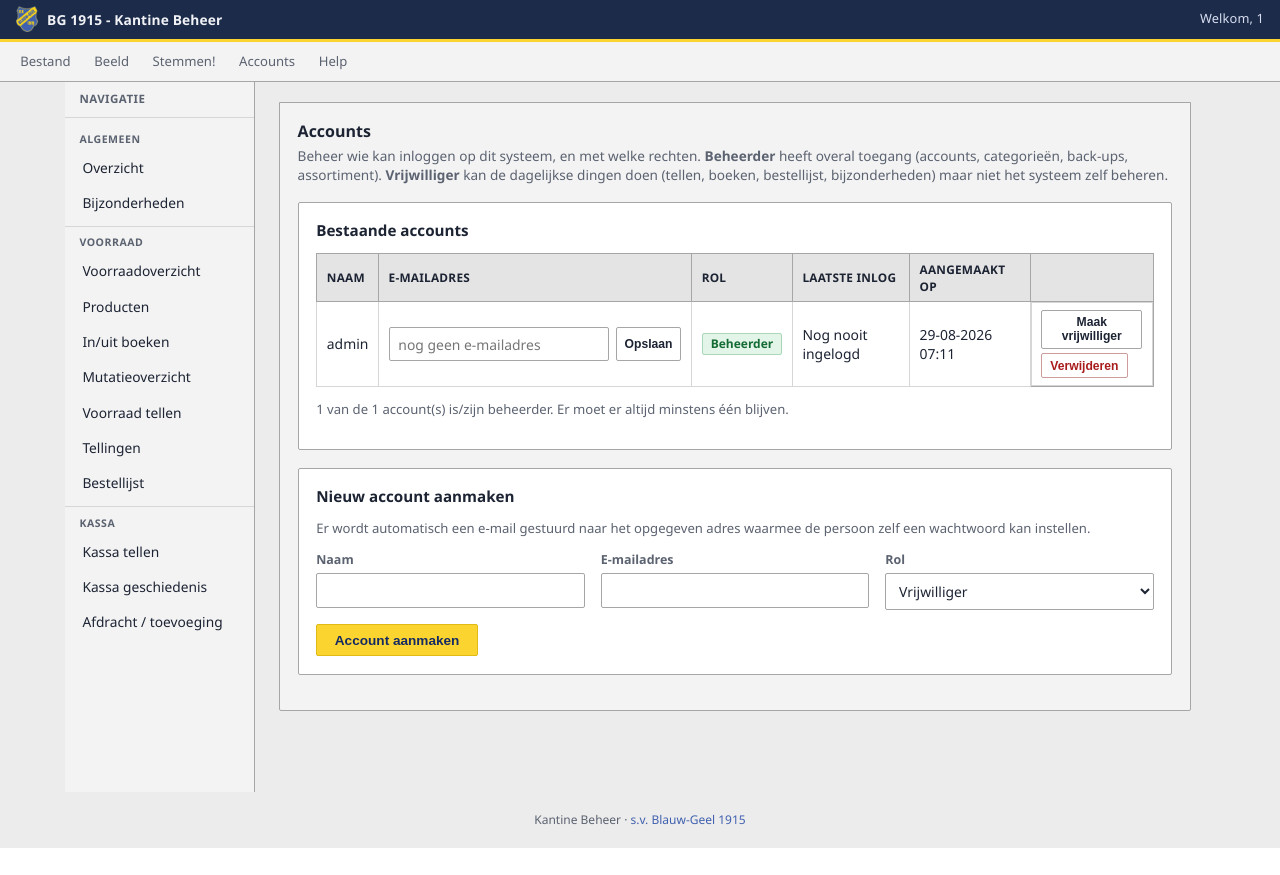
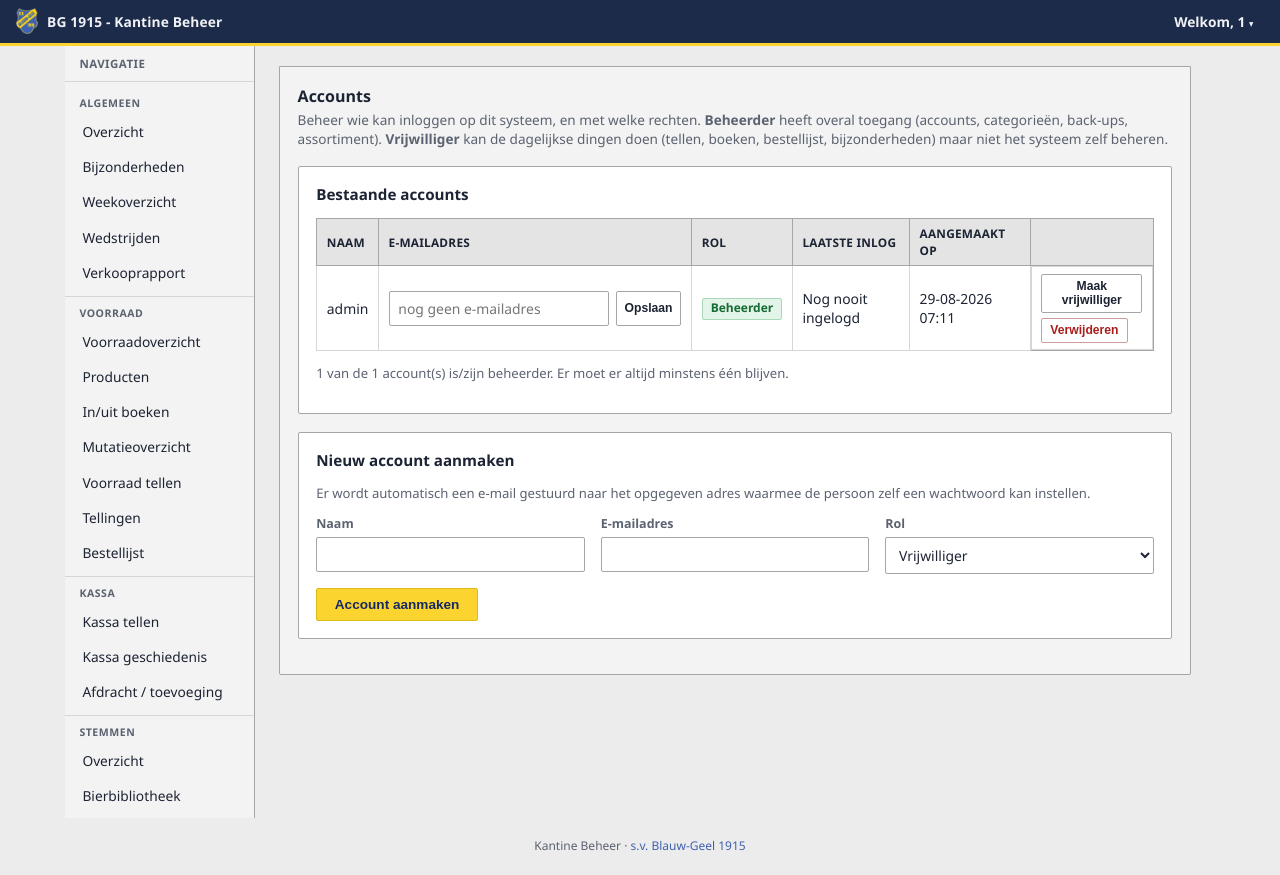
Before and after one commit to Luukie2003/blauwgeel, a Flask app: page /accounts in a window 1280 px wide. Before the commit the page ends 848 px from the top, so only its background shows below. Run offline with Flask 3, Linux system fonts and the light colour scheme; the visitor is signed in with stand-in values (Sample User, id 1); data comes from the database, SQL or seed files in the repository.

Commit message:
Navigatie: bovenbalk en zijbalk samenvoegen tot één systeem
De losse bovenste dropdown-balk (Bestand/Beeld/Stemmen!/Accounts/Help)
overlapte met de zijbalk -- sommige pagina's stonden in allebei, andere
(Stemmen, Kassa) alleen in de zijbalk. Nu is de zijbalk de enige plek om
te navigeren, per domein gegroepeerd (Algemeen, Voorraad, Kassa,
Stemmen); de bovenbalk is teruggebracht tot alleen het account-menu
("Welkom, {naam}"), met daarin ook Help en Uitloggen.

Groepsvolgorde in de zijbalk ligt nu vast in NAV_GROEP_VOLGORDE, met
alvast een plek voor een toekomstige "Keuken"-groep (snacks tellen)
tussen Kassa en Stemmen -- die verschijnt vanzelf zodra er navigatie-
items met die groep worden toegevoegd.

Co-Authored-By: Claude Sonnet 5 <noreply@anthropic.com>

```diff
--- a/app.py
+++ b/app.py
@@ -246,6 +246,24 @@ NAV_ITEMS = [
         "label": "Bijzonderheden",
     },
     {
+        "groep": "Algemeen",
+        "endpoints": ["week_overzicht"],
+        "url_endpoint": "week_overzicht",
+        "label": "Weekoverzicht",
+    },
+    {
+        "groep": "Algemeen",
+        "endpoints": ["wedstrijden_overzicht"],
+        "url_endpoint": "wedstrijden_overzicht",
+        "label": "Wedstrijden",
+    },
+    {
+        "groep": "Algemeen",
+        "endpoints": ["verkooprapport", "verkooprapport_pdf_route", "verkooprapport_csv_route"],
+        "url_endpoint": "verkooprapport",
+        "label": "Verkooprapport",
+    },
+    {
         "groep": "Voorraad",
         "endpoints": ["voorraadoverzicht"],
         "url_endpoint": "voorraadoverzicht",
@@ -324,7 +342,39 @@ NAV_ITEMS = [
         "url_endpoint": "kassa_mutatie_nieuw",
         "label": "Afdracht / toevoeging",
     },
+    {
+        "groep": "Stemmen",
+        "endpoints": [
+            "stemmen_overzicht",
+            "stemvraag_nieuw",
+            "stemvraag_detail",
+            "stemvraag_poster_pdf",
+            "stemvraag_sluiten",
+            "stemvraag_heropenen",
+            "stemvraag_verwijderen",
+            "stemvraag_einddatum_instellen",
+            "stemvraag_instellingen_bijwerken",
+            "stem_goedkeuren",
+            "stem_afkeuren",
+        ],
+        "url_endpoint": "stemmen_overzicht",
+        "label": "Overzicht",
+    },
+    {
+        "groep": "Stemmen",
+        "endpoints": ["bieren_lijst", "bier_verwijderen"],
+        "url_endpoint": "bieren_lijst",
+        "label": "Bierbibliotheek",
+    },
 ]
+
+# Groepen komen in deze volgorde in de zijbalk te staan (Python dicts noch
+# SQL-resultaten garanderen een stabiele groepsvolgorde als items ooit worden
+# herschikt, dus NAV_ITEMS wordt bij het opbouwen van de zijbalk hierop
+# gesorteerd). Nieuwe groepen (bijv. een toekomstige "Keuken") hoeven hier
+# alleen aan toegevoegd te worden om vanzelf een eigen sectie te krijgen.
+NAV_GROEP_VOLGORDE = ["Algemeen", "Voorraad", "Kassa", "Keuken", "Stemmen"]
+NAV_ITEMS.sort(key=lambda item: NAV_GROEP_VOLGORDE.index(item["groep"]))
 
 
 def get_secret_key():
--- a/static/style.css
+++ b/static/style.css
@@ -71,11 +71,20 @@ a:hover { text-decoration: underline; }
     width: auto;
 }
 
-.titelbalk-welkom {
+.titelbalk-account-trigger {
     font-weight: 400;
     font-size: 0.8rem;
     color: #d8def0;
     white-space: nowrap;
+}
+
+.titelbalk-account-trigger:hover,
+.menu-item.open .titelbalk-account-trigger {
+    color: var(--tekst);
+}
+
+.menu-trigger-pijl {
+    font-size: 0.7em;
 }
 
 .site-banner {
@@ -103,18 +112,6 @@ a:hover { text-decoration: underline; }
 }
 
 .site-banner-sluiten:hover { opacity: 0.65; }
-
-.app-menubalk {
-    background: var(--paneel);
-    border-bottom: 1px solid var(--rand);
-    padding: 0.3rem 0.6rem;
-    display: flex;
-    gap: 0.15rem;
-    font-size: 0.82rem;
-    color: var(--tekst-zacht);
-    position: relative;
-    z-index: 20;
-}
 
 .menu-item {
     position: relative;
@@ -157,6 +154,11 @@ a:hover { text-decoration: underline; }
 
 .menu-item.open .menu-dropdown {
     display: block;
+}
+
+.menu-dropdown-rechts {
+    left: auto;
+    right: 0;
 }
 
 .menu-dropdown a,
--- a/templates/base.html
+++ b/templates/base.html
@@ -21,7 +21,28 @@
             <span>BG 1915 - Kantine Beheer{% if actieve_nav %} <em style="margin-left:1.2rem">{{ actieve_nav.label }}</em>{% endif %}</span>
         </a>
         {% if huidige_gebruiker %}
-        <span class="titelbalk-welkom">Welkom, {{ huidige_gebruiker }}</span>
+        <div class="menu-item">
+            <button type="button" class="menu-trigger titelbalk-account-trigger">
+                Welkom, {{ huidige_gebruiker }} <span class="menu-trigger-pijl">&#9662;</span>
+            </button>
+            <div class="menu-dropdown menu-dropdown-rechts">
+                <span class="menu-label">Ingelogd als {{ huidige_gebruiker }} ({{ huidige_gebruiker_rol }})</span>
+                <div class="menu-scheiding"></div>
+                <a href="{{ url_for('account_wachtwoord') }}">Wachtwoord wijzigen</a>
+                <a href="{{ url_for('account_voorkeuren') }}">Mijn voorkeuren</a>
+                {% if huidige_gebruiker_rol == 'beheerder' %}
+                <div class="menu-scheiding"></div>
+                <a href="{{ url_for('accounts_lijst') }}">Accounts beheren</a>
+                <a href="{{ url_for('club_instellingen') }}">Club instellingen</a>
+                <a href="{{ url_for('backups_lijst') }}">Back-ups</a>
+                <a href="{{ url_for('instellingen_pagina') }}">Instellingen</a>
+                {% endif %}
+                <div class="menu-scheiding"></div>
+                <a href="{{ url_for('help_pagina') }}">Help &middot; Over deze app</a>
+                <div class="menu-scheiding"></div>
+                <a href="{{ url_for('logout') }}">Uitloggen</a>
+            </div>
+        </div>
         {% endif %}
     </div>
     {% if site_banner_tekst %}
@@ -30,62 +51,6 @@
         <button type="button" class="site-banner-sluiten" id="site-banner-sluiten" aria-label="Melding sluiten">&times;</button>
     </div>
     {% endif %}
-    <div class="app-menubalk">
-        <div class="menu-item">
-            <button type="button" class="menu-trigger">Bestand</button>
-            <div class="menu-dropdown">
-                <a href="{{ url_for('bestellijst_pdf_route') }}">Bestellijst downloaden (PDF)</a>
-                <a href="{{ url_for('verkooprapport') }}">Verkooprapport per periode (PDF)</a>
-                {% if huidige_gebruiker_rol == 'beheerder' %}
-                <div class="menu-scheiding"></div>
-                <a href="{{ url_for('backups_lijst') }}">Back-ups</a>
-                <a href="{{ url_for('instellingen_pagina') }}">Instellingen</a>
-                {% endif %}
-                <div class="menu-scheiding"></div>
-                <a href="{{ url_for('logout') }}">Uitloggen</a>
-            </div>
-        </div>
-        <div class="menu-item">
-            <button type="button" class="menu-trigger">Beeld</button>
-            <div class="menu-dropdown">
-                <a href="{{ url_for('dashboard') }}">Overzicht</a>
-                <a href="{{ url_for('producten_lijst') }}">Producten</a>
-                <a href="{{ url_for('geschiedenis') }}">Mutatieoverzicht</a>
-                <a href="{{ url_for('week_overzicht') }}">Weekoverzicht</a>
-                <a href="{{ url_for('wedstrijden_overzicht') }}">Wedstrijden</a>
-            </div>
-        </div>
-        <div class="menu-item">
-            <button type="button" class="menu-trigger">Stemmen!</button>
-            <div class="menu-dropdown">
-                <a href="{{ url_for('stemmen_overzicht') }}">Overzicht</a>
-                <a href="{{ url_for('stemvraag_nieuw') }}">Nieuwe stemming</a>
-                <a href="{{ url_for('bieren_lijst') }}">Bierbibliotheek</a>
-            </div>
-        </div>
-        <div class="menu-item">
-            <button type="button" class="menu-trigger">Accounts</button>
-            <div class="menu-dropdown">
-                <span class="menu-label">Ingelogd als {{ huidige_gebruiker }} ({{ huidige_gebruiker_rol }})</span>
-                <div class="menu-scheiding"></div>
-                <a href="{{ url_for('account_wachtwoord') }}">Wachtwoord wijzigen</a>
-                <a href="{{ url_for('account_voorkeuren') }}">Mijn voorkeuren</a>
-                {% if huidige_gebruiker_rol == 'beheerder' %}
-                <a href="{{ url_for('accounts_lijst') }}">Accounts beheren</a>
-                <div class="menu-scheiding"></div>
-                <a href="{{ url_for('club_instellingen') }}">Club instellingen</a>
-                {% endif %}
-                <div class="menu-scheiding"></div>
-                <a href="{{ url_for('logout') }}">Uitloggen</a>
-            </div>
-        </div>
-        <div class="menu-item">
-            <button type="button" class="menu-trigger">Help</button>
-            <div class="menu-dropdown">
-                <a href="{{ url_for('help_pagina') }}">Over deze app</a>
-            </div>
-        </div>
-    </div>
     <script>
         document.addEventListener("click", function (e) {
             var trigger = e.target.closest(".menu-trigger");
```
